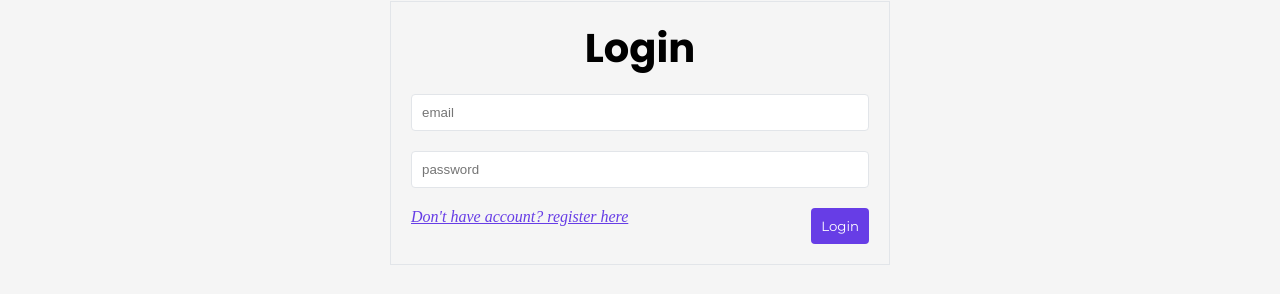
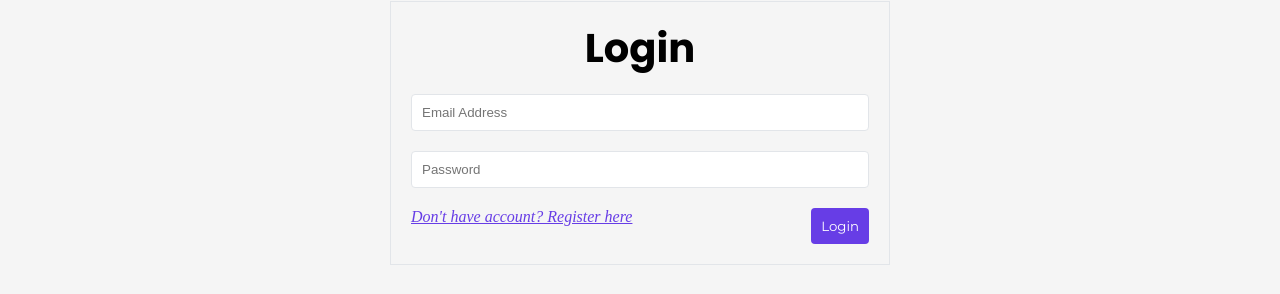
Before and after one commit to FrancisPogi22/Book-List, a Vue app: page / in a window 1280 px wide. Shown: the part 149-443 px from the top of the page. Built offline with nearby package versions, Linux system fonts and the light colour scheme; what @kyvg/vue3-notification would draw is missing.

Commit message:
minor changes on placeholders etc.

```diff
--- a/src/components/LoginForm.vue
+++ b/src/components/LoginForm.vue
@@ -6,20 +6,20 @@
           <h2>Login</h2>
           <form @submit.prevent="login()">
             <div class="field-con">
-              <input type="text" placeholder="email" v-model="email" />
+              <input type="text" placeholder="Email Address" v-model="email" />
               <span class="error">{{ emailError }}</span>
             </div>
             <div class="field-con">
               <input
                 type="password"
-                placeholder="password"
+                placeholder="Password"
                 v-model="password"
               />
               <span class="error">{{ passwordError }}</span>
             </div>
             <div class="btn-con">
               <RouterLink to="/register" class="register"
-                >Don't have account? register here</RouterLink
+                >Don't have account? Register here</RouterLink
               >
               <button type="submit" class="btn">Login</button>
             </div>
--- a/src/components/RegisterForm.vue
+++ b/src/components/RegisterForm.vue
@@ -6,20 +6,20 @@
           <h2>Register</h2>
           <form @submit.prevent="register()">
             <div class="field-con">
-              <input type="text" placeholder="email" v-model="email" />
+              <input type="text" placeholder="Email Address" v-model="email" />
               <span class="error">{{ emailError }}</span>
             </div>
             <div class="field-con">
               <input
                 type="password"
-                placeholder="password"
+                placeholder="Password"
                 v-model="password"
               />
               <span class="error">{{ passwordError }}</span>
             </div>
             <div class="btn-con">
               <RouterLink to="/" class="login"
-                >Already have account? login here</RouterLink
+                >Already have account? Login here</RouterLink
               >
               <button type="submit">Register</button>
             </div>
```
